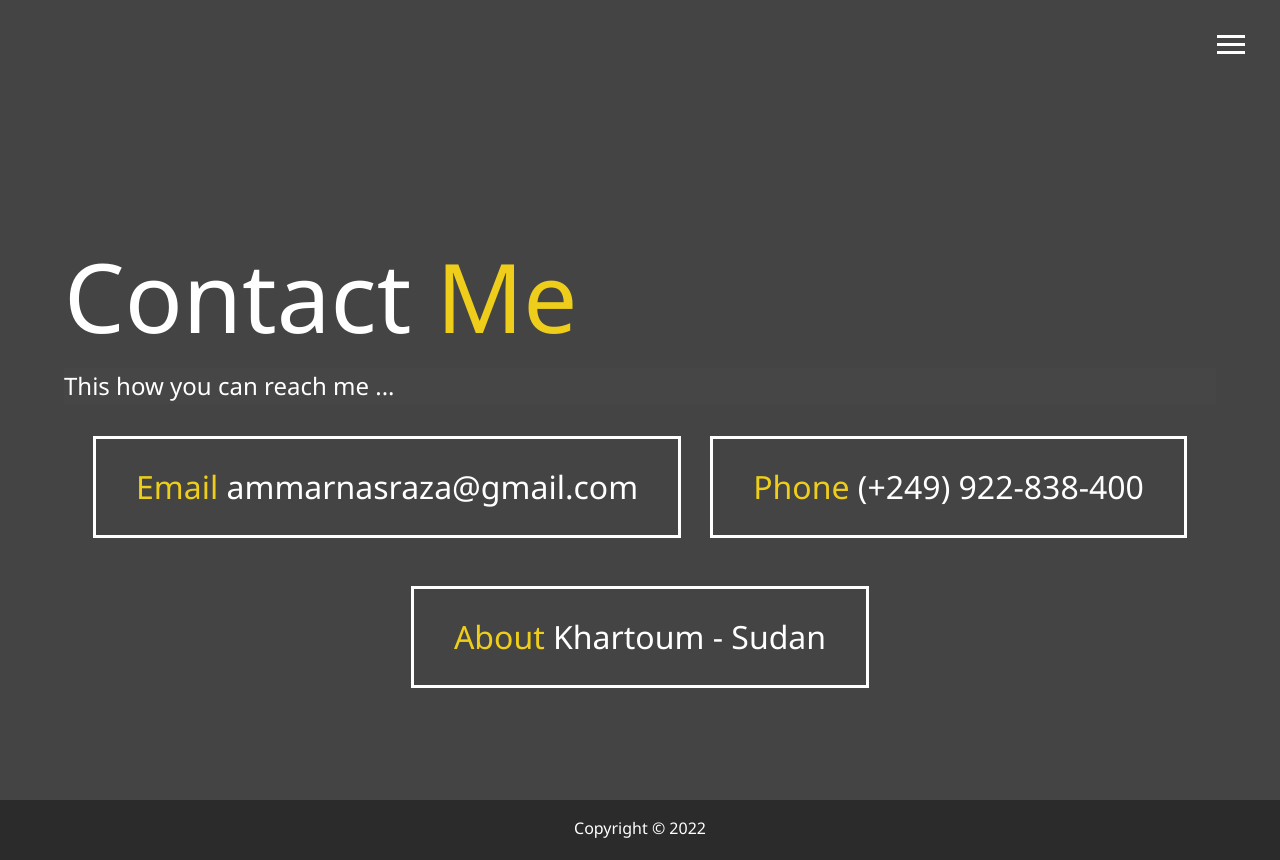
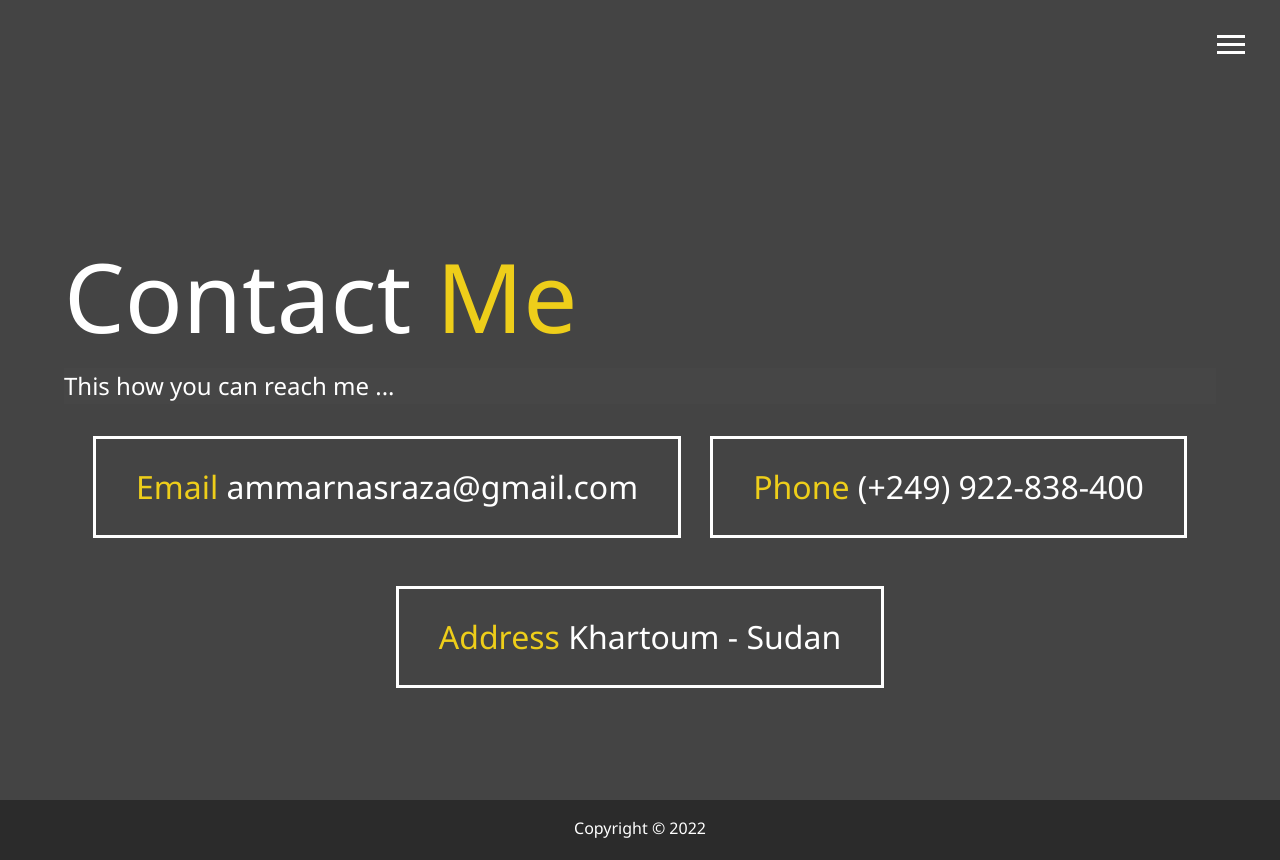
Before and after one commit to ammarnasr/Portfolio-1, a website: page dist/contact.html in a window 1280 px wide. Drawn offline with Linux system fonts and the light colour scheme.

Commit message:
Update contact.html

```diff
--- a/dist/contact.html
+++ b/dist/contact.html
@@ -47,7 +47,6 @@
       <h2 class="sm-heading">This how you can reach me ...</h2>
 
       <div class="boxes">
-
         <div>
           <span class="text-secondary"> Email </span> ammarnasraza@gmail.com
         </div>
@@ -57,10 +56,8 @@
         </div>
 
         <div>
-            <span class="text-secondary"> About </span> Khartoum - Sudan
+          <span class="text-secondary"> Address </span> Khartoum - Sudan
         </div>
-
-
       </div>
     </main>
 
```
Lines whose indentation alone changed are shown as unchanged.
